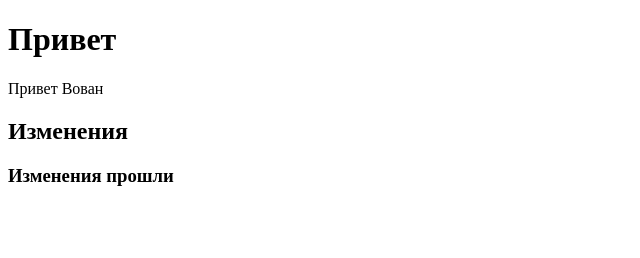
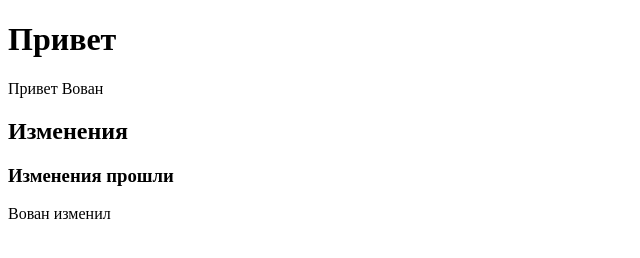
Before and after one commit to Malivovan1973/Proba, a plain HTML site: page index.html in a window 1280 px wide. Shown: the whole page, without its empty margins (0-640 px from the left). Drawn offline with Linux system fonts and the light colour scheme.

Commit message:
Изминения в файле

```diff
--- a/index.html
+++ b/index.html
@@ -11,5 +11,6 @@
     <p>Привет Вован</p>
     <h2>Изменения</h2>
     <h3>Изменения прошли</h3>
+    <p>Вован изменил</p>
 </body>
 </html>
```
